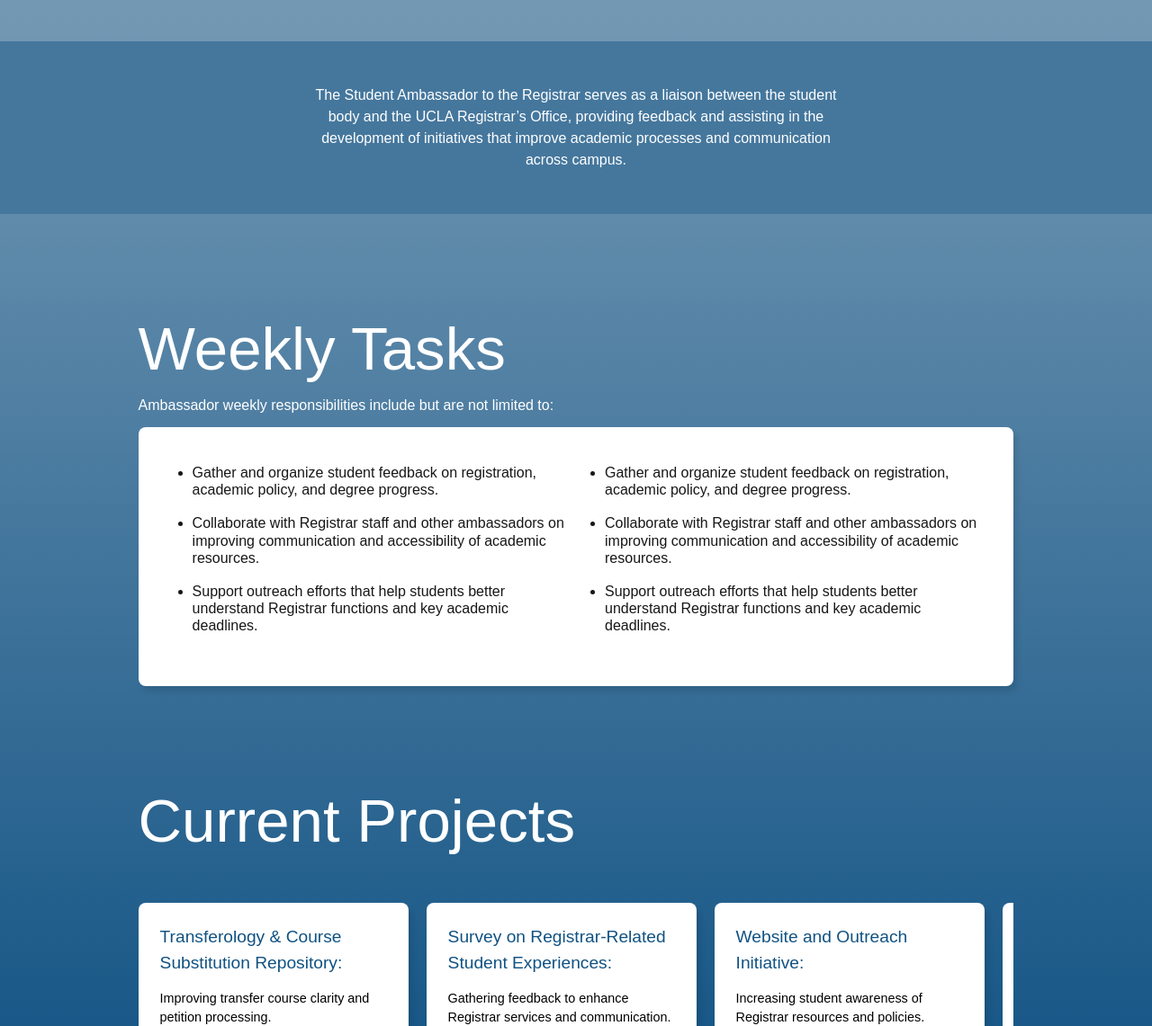
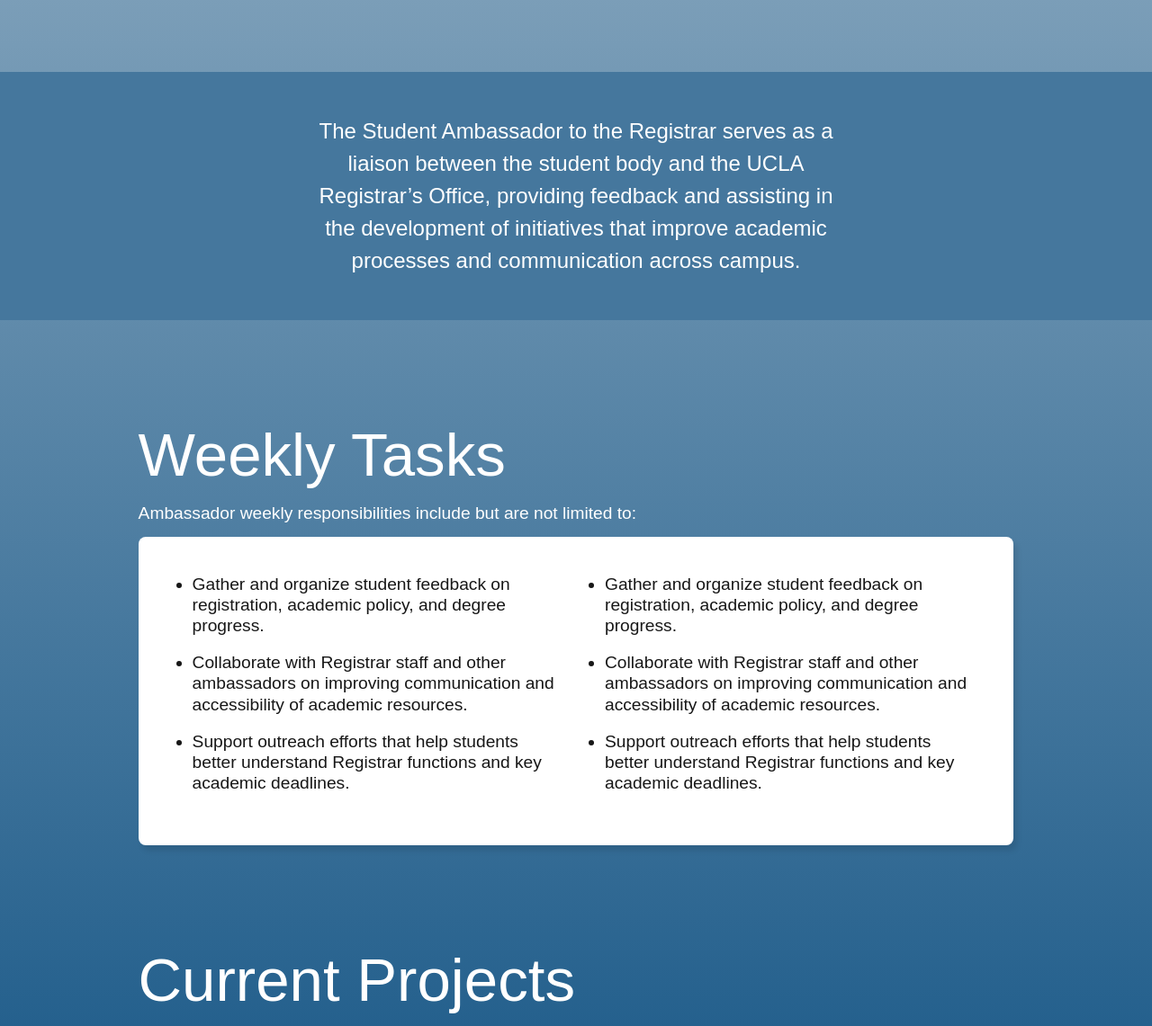
Before and after one commit to hillarynve/usac-aac-website, a Next.js app: page /sarp in a window 1280 px wide. Shown: the part 1659-2800 px from the top of the page at 90% size. Built offline with nearby package versions, Linux system fonts and the light colour scheme.

Commit message:
finished spacing for hifi

```diff
--- a/app/sarp/page.tsx
+++ b/app/sarp/page.tsx
@@ -30,7 +30,7 @@
           <h3 className = "heading-ambassadors">Meet Our Current Student <br /> Ambassadors</h3>
 
           {/* ambasador cards */}
-          <div className="ambassadors-grid">
+          <div className="card-container">
             {/* ambassador card 1 */}
             <div className="ambassador-card">
               <div className="ambassador-image">
--- a/app/sarp/styles.css
+++ b/app/sarp/styles.css
@@ -105,7 +105,7 @@
 }
 .paragraph-text {
     text-align: left;
-    font-size: 1rem;
+    font-size: 1.2rem;
     padding: 0;
     color: var(--white-text);
 }
@@ -127,12 +127,12 @@
 /* -------------------------------------------------
 Student Ambassadors section
 ------------------------------------------------- */
-.ambassadors-grid {
+/* .ambassadors-grid {
     display: flex;
     gap: clamp(24px, 44px, 64px);
     margin-top: 24px;
     justify-content: center;
-}
+} */
 .student-ambassadors-section {
     padding-top: 70px;
     padding-bottom: 120px;
@@ -143,8 +143,18 @@
     color: var(--darkBlue-text);
     padding-top: 12px;
 }
+.card-container {
+    display: flex;
+    flex-direction: row;
+    /* grid-template-columns: repeat(auto-fill, minmax(280px, 1fr)); */
+    gap: 4rem;
+    justify-content: center;
+    flex-wrap: wrap;
+}
 .ambassador-card {
     display: flex;
+    min-width: 380px;
+    max-width: 680;
     flex-direction: column;
     background-color: white;
     border-radius: 8px;
@@ -203,6 +213,7 @@
 }
 .ambassador-p {
     text-align: left;
+    font-size: 1.2rem;
 }
 .hr {
     padding-bottom: 20px;
@@ -223,7 +234,7 @@
 .info-text {
     max-width: 50%;
     padding: 24px;
-    font-size: 1rem;
+    font-size: 1.5rem;
     text-align: center;
     color: var(--white-text);
     margin: 0 auto;
@@ -254,6 +265,7 @@
     text-align: left;
     line-height: 1.2;
     margin-bottom: 18px;
+    font-size: 1.2rem;
 }
 .heading {
     text-align: left;
@@ -262,7 +274,7 @@
 }
 .tasks-paragraph-text {
     text-align: left;
-    font-size: 1rem;
+    font-size: 1.2rem;
     color: var(--white-text);
 }
 /* -------------------------------------------------
@@ -294,13 +306,13 @@
     box-shadow: 4px 6px 6px rgba(0,0,0,0.1);
 }
 .project-title {
-    font-size: 1.2rem;
+    font-size: 1.5rem;
     margin-bottom: 14px;
     text-align: left;
     color: var(--darkBlue-text);
 }
 .project-description {
-    font-size: 0.9rem;
+    font-size: 1.2rem;
     color: var(--black-text);
     text-align: left;
     font-size: 12 rem;
```
